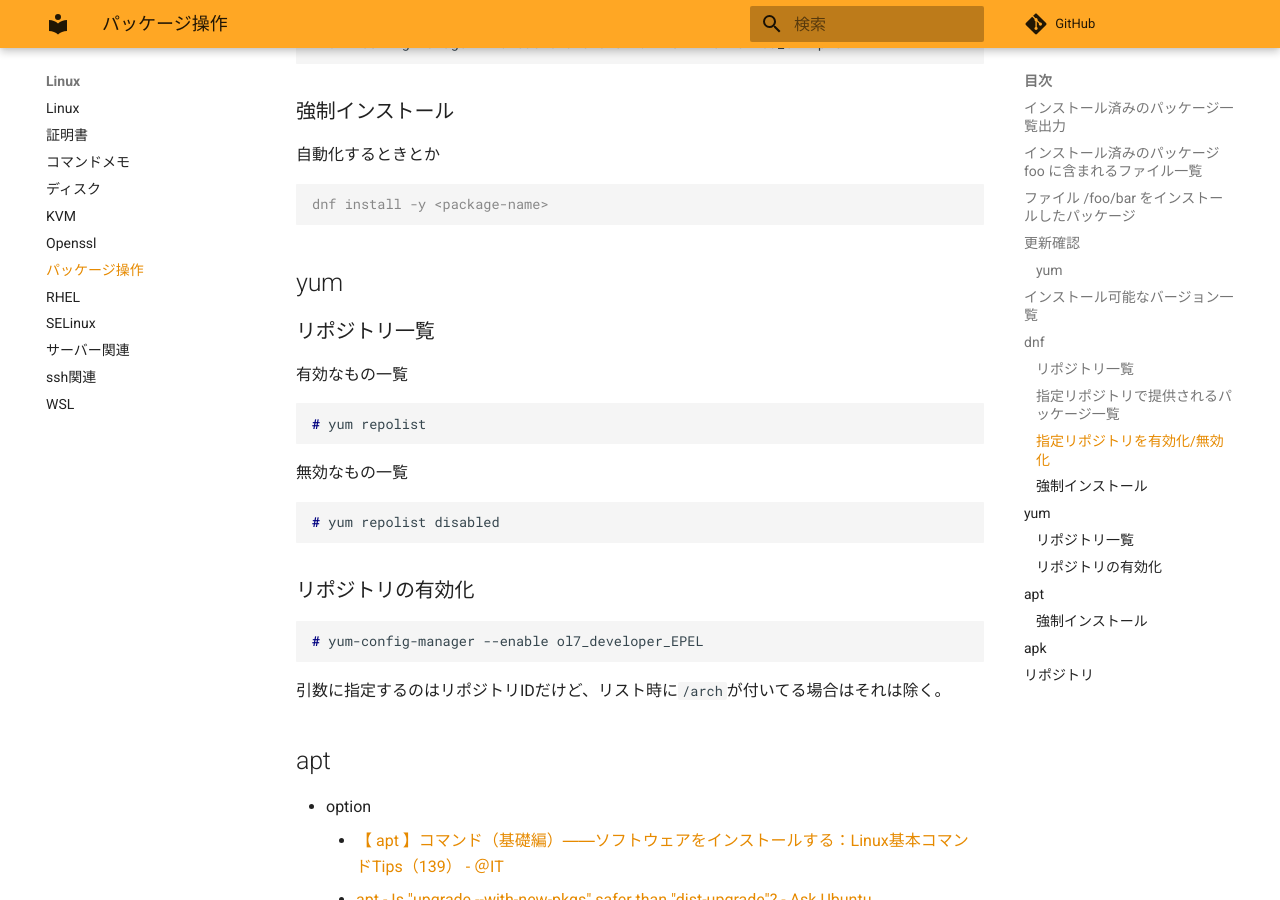
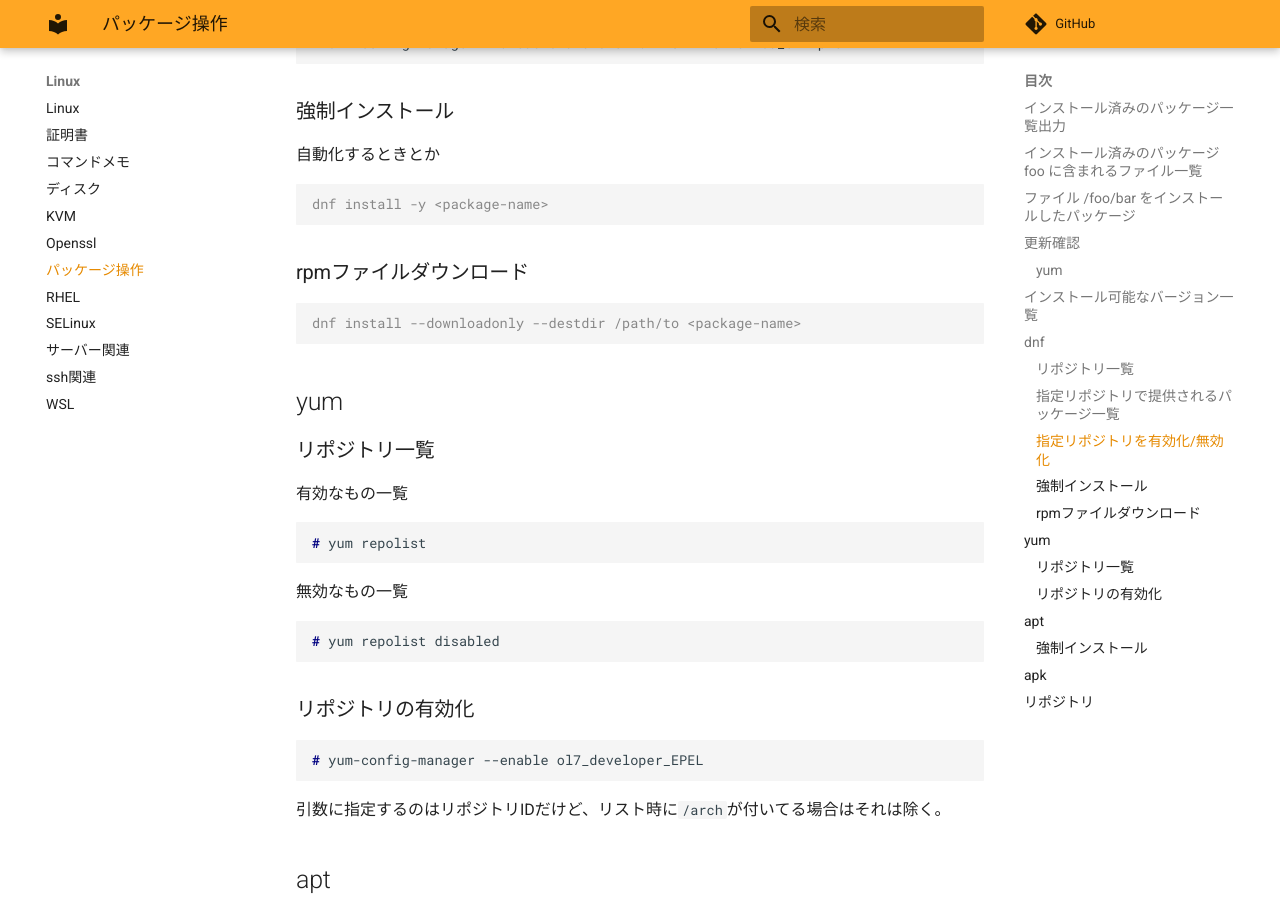
Before and after one commit to zaki-lknr/docs, an MkDocs documentation site: the page built from docs/Linux/package.md, in a window 1280 px wide and 900 px high, scrolled down 2411 px. Built offline with MkDocs 1.6.1 and Material for MkDocs 9.7.7, drawn with Linux system fonts in a browser that asks for light colours; comment, search, counter and statistics services are not loaded.

Commit message:
add: linux/package: dnfでrpmファイルのDL

````diff
--- a/docs/Linux/package.md
+++ b/docs/Linux/package.md
@@ -119,6 +119,12 @@ rhel-8-for-x86_64-baseos-rpms                                      Red Hat Enter
 dnf install -y <package-name>
 ```
 
+### rpmファイルダウンロード
+
+```console
+dnf install --downloadonly --destdir /path/to <package-name>
+```
+
 ## yum
 
 ### リポジトリ一覧
````
